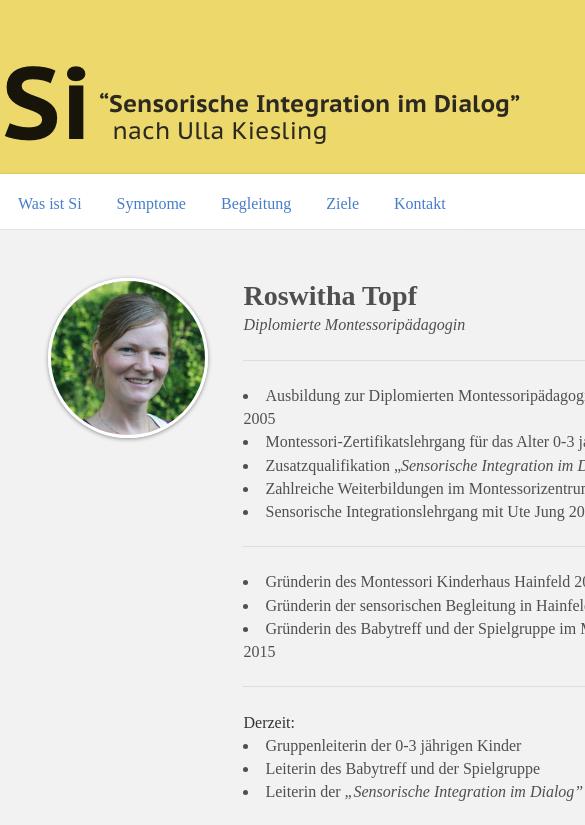
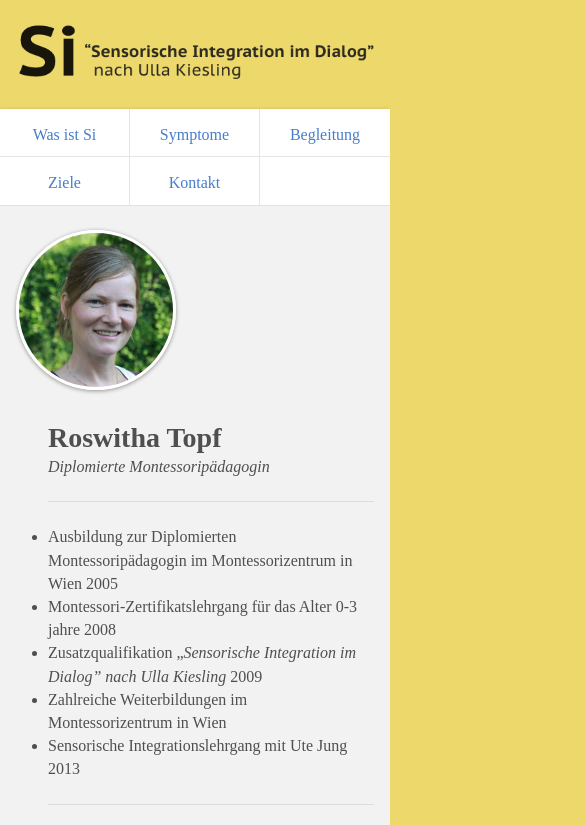
Before and after one commit to maffl-dev/sensorische-integration, a plain HTML site: page index.html in a window 390 px wide. Shown: the top 825 px of the page, 585 px wide, since content can reach past the window. Drawn offline with nearby package versions, Linux system fonts and the light colour scheme; a web font is replaced by a local one.

Commit message:
Mobile support

```diff
--- a/index.html
+++ b/index.html
@@ -2,13 +2,14 @@
 <html>
 	<head>
 		<meta charset="utf-8">
+		<meta name="viewport" content="width=device-width, initial-scale=1">
 		<meta name="description" content="Sensorische Integration mit Roswith Topf, Hainfeld Montessori Kinderhaus Hainfeld, Ramsauer Straße 13, Hainfeld">
 		<title>Sensorische Integration im Dialog nach Ulla Kiesling</title>
 		<link rel="stylesheet" href="style/css/main.css">
-		<link href='http://fonts.googleapis.com/css?family=Merriweather:400,700' rel='stylesheet' type='text/css'>
-		<link href='http://fonts.googleapis.com/css?family=Muli' rel='stylesheet' type='text/css'>
+		<link href='https://fonts.googleapis.com/css?family=Merriweather:400,700' rel='stylesheet' type='text/css'>
+		<link href='https://fonts.googleapis.com/css?family=Muli' rel='stylesheet' type='text/css'>
 
-		<script src="//ajax.googleapis.com/ajax/libs/jquery/2.1.1/jquery.min.js"></script>
+		<script src="https://ajax.googleapis.com/ajax/libs/jquery/2.1.1/jquery.min.js"></script>
 		<script src="js/jquery.slides.min.js"></script>
 		<script src="js/lightbox.min.js"></script>
 
--- a/style/sass/layout/_page.scss
+++ b/style/sass/layout/_page.scss
@@ -101,7 +101,7 @@ article {
 		margin-left:12px + 64px + 8px;
 		padding-left:2rem;
 		list-style-type:disc;
-		list-style-position:inside;
+		list-style-position:outside;
 		margin-bottom:0.5rem;
 		display:block;
 
@@ -259,3 +259,104 @@ footer {
 
 	}
 }
+
+
+
+
+
+
+
+
+
+
+// Mobile
+@include media($mobile) {
+	#titleContainer,
+	#container {
+		width:auto;
+		margin-left:0;
+		margin-right:0;
+	}
+
+	#titleContainer {
+		margin-top:24px;
+		padding:0 16px;
+	}
+
+	// menu as an even 3-column grid instead of wrapping links
+	#container nav {
+		display:grid;
+		grid-template-columns:repeat(3, 1fr);
+
+		a, a:visited {
+			margin-right:0;
+			padding:14px 4px 10px;
+			border-right:1px solid rgba(black, 0.1);
+			border-bottom:1px solid rgba(black, 0.1);
+
+			&:nth-child(3n) {
+				border-right:0;
+			}
+			&:nth-child(n+4) {
+				border-bottom:0;
+			}
+		}
+	}
+
+	article {
+		padding:24px 16px;
+	}
+
+	#portfolio {
+		.pic {
+			float:none;
+			width:auto;
+			height:auto;
+			margin:0 0 24px;
+		}
+		ul {
+			margin-left:0;
+		}
+	}
+
+	#gallery .image-gallery {
+		width:auto;
+	}
+
+	#info {
+		p, h6, ul, img#play {
+			margin-left:0;
+		}
+
+		// keep long headings next to the number circle instead of wrapping below it
+		.number-circle,
+		h2 {
+			margin-top:3rem;
+			margin-bottom:1rem;
+			vertical-align:middle;
+		}
+		h2 {
+			max-width:calc(100% - 64px - 8px);
+		}
+	}
+
+	#contact {
+		p, h3, a, a:visited {
+			margin-left:0;
+		}
+		.quote {
+			display:block;
+			width:auto;
+			margin-left:0;
+		}
+	}
+
+	.white_content {
+		top:5%;
+		left:5%;
+		width:90%;
+		min-width:0;
+		max-height:90%;
+		padding:24px;
+	}
+}
```
Also changed, not shown: style/css/main.css, 1 other file.
